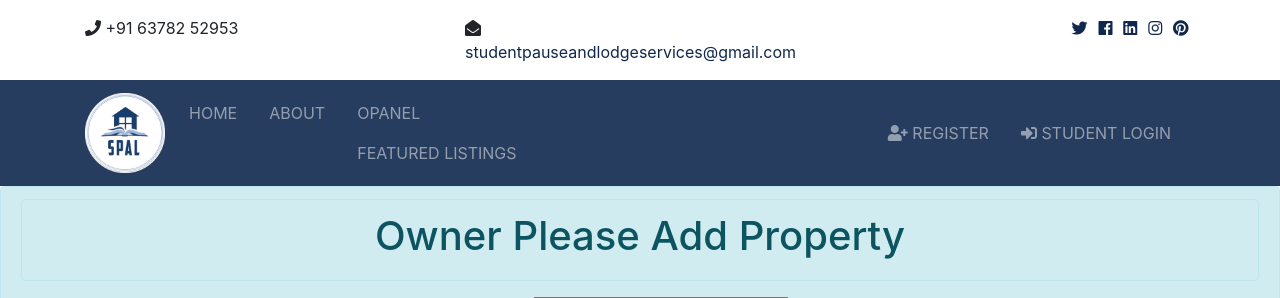
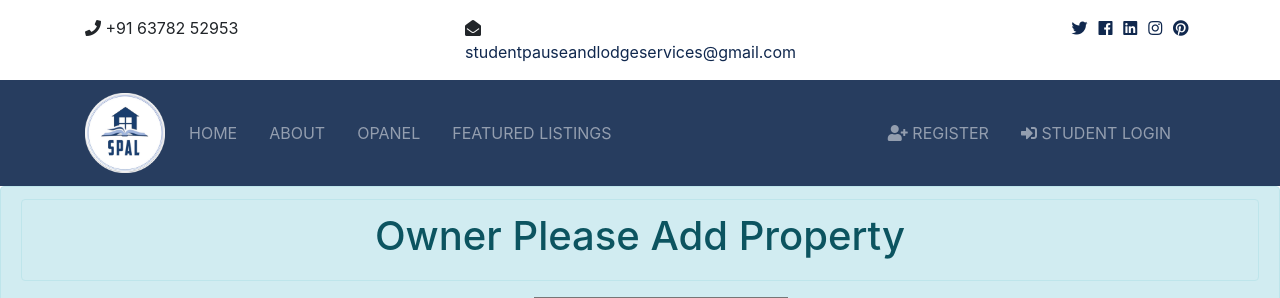
Before and after one commit to Ravijadu/djangolive, a Django app: page /Owner/ in a window 1280 px wide. Shown: the top 298 px of the page. Run offline with Django 3.2, Linux system fonts and the light colour scheme; some libraries are stand-ins or nearby versions.

Commit message:
change navbar

```diff
--- a/OwnerPanel/forms.py
+++ b/OwnerPanel/forms.py
@@ -1,4 +1,4 @@
-from django.core import validators
+
 from django import forms
 from listings.models import Listing
 
--- a/OwnerPanel/views.py
+++ b/OwnerPanel/views.py
@@ -7,7 +7,8 @@ def owner(request):
     fm = OwnerRegistration(request.POST,request.FILES)
     if fm.is_valid():
       fm.save()
-      return render(request,'OwnerListing/owner.html',{'form':fm})
+      fm = OwnerRegistration()
+      return redirect('https://ravijadu12.herokuapp.com/')
   else:
     fm = OwnerRegistration()
   return render(request,'OwnerListing/owner.html',{'form':fm})
--- a/listings/admin.py
+++ b/listings/admin.py
@@ -3,7 +3,7 @@ from .models import Listing
 
 
 class ListingAdmin(admin.ModelAdmin):
-  list_display = ('id', 'title', 'is_published', 'price', 'list_date',)
+  list_display = ('id', 'title', 'is_published', 'price', 'list_date')
   list_display_links = ('id', 'title')
   list_editable = ('is_published',)
   search_fields = ('title', 'description', 'address', 'city', 'state', 'zipcode', 'price')
--- a/listings/views.py
+++ b/listings/views.py
@@ -67,7 +67,7 @@ def search(request):
     'bedroom_choices': bedroom_choices,
     'price_choices': price_choices,
     'listings': queryset_list,
-    'values': request.GET
+    'values': request.GET,
   }
 
   return render(request, 'listings/search.html', context)
--- a/templates/partials/_navbar.html
+++ b/templates/partials/_navbar.html
@@ -36,6 +36,16 @@
             {% endif %}
           >
             <a class="nav-link" href="{% url 'owner' %}">OPanel</a>
+
+          </li>
+           <li
+            {% if 'listings' in request.path %}
+              class="nav-item active mr-3"
+            {% else %}
+              class="nav-item mr-3"
+            {% endif %}
+          >
+
             <a class="nav-link" href="{% url 'listings' %}">Featured Listings</a>
           </li>
         </ul>
```
Also changed, not shown: db.sqlite3, listings/migrations/0006_listing_realtor.py (added), listings/migrations/0007_remove_listing_realtor.py (added), media/photos/2022/10/16/7th_image.jpg (added), media/photos/2022/10/16/CasteCertificate.jpg (added), media/photos/2022/10/16/CasteCertificate_scDn6Cr.jpg (added), media/photos/2022/10/16/CasteCertificate_x4IKyVJ.jpg (added), media/photos/2022/10/16/WPPCERTIFCATEd.jpeg (added), media/photos/2022/10/16/WPPCERTIFICATE.jpg (added), media/photos/2022/10/16/WPPCERTIFICATE1_IeEtCFs.jpg (added), media/photos/2022/10/16/WPPCERTIFICATE1_hjLTOAb.jpg (added), media/photos/2022/10/16/WhatsApp_Image_2022-10-08_at_10.49.04_PM.jpeg (added), media/photos/2022/10/16/WhatsApp_Image_2022-10-15_at_11.43.53_PM.jpeg (added), media/photos/2022/10/16/WhatsApp_Image_2022-10-15_at_11.45.26_PM.jpeg (added), 1 more files.
